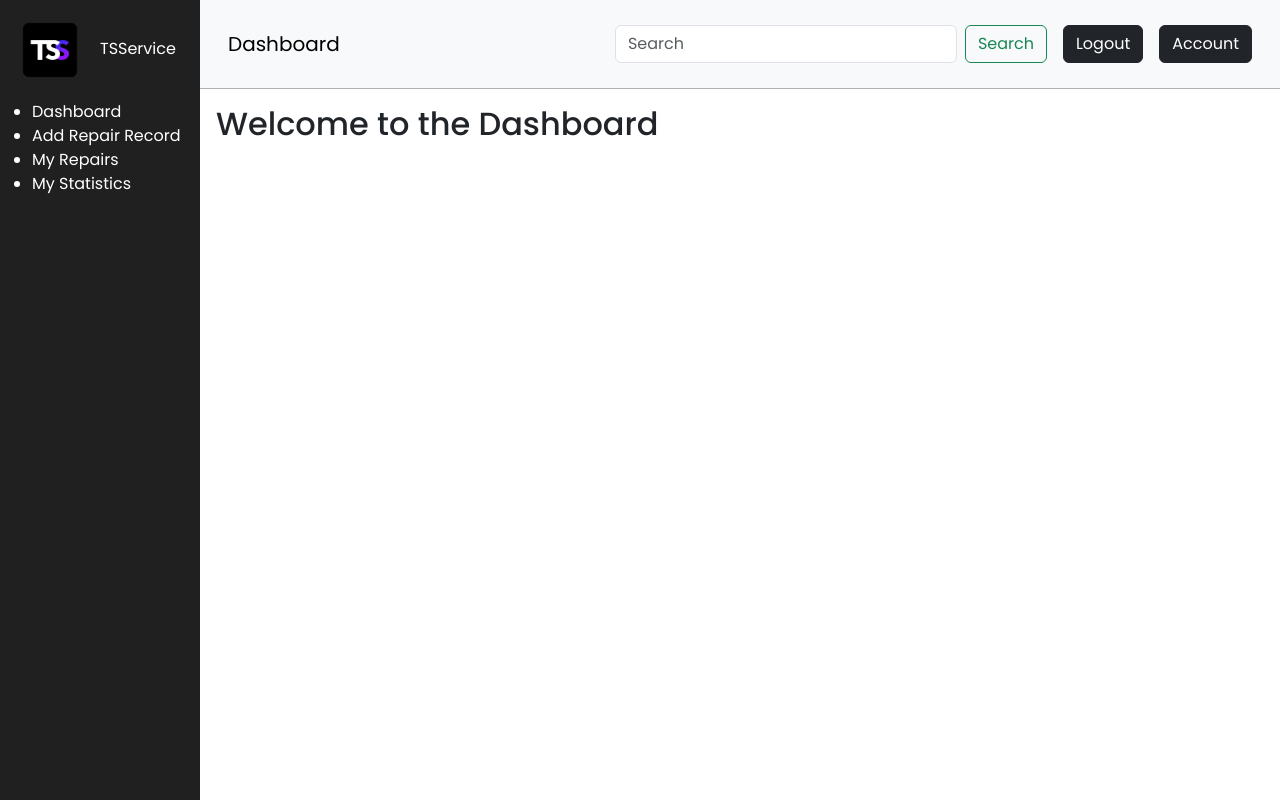
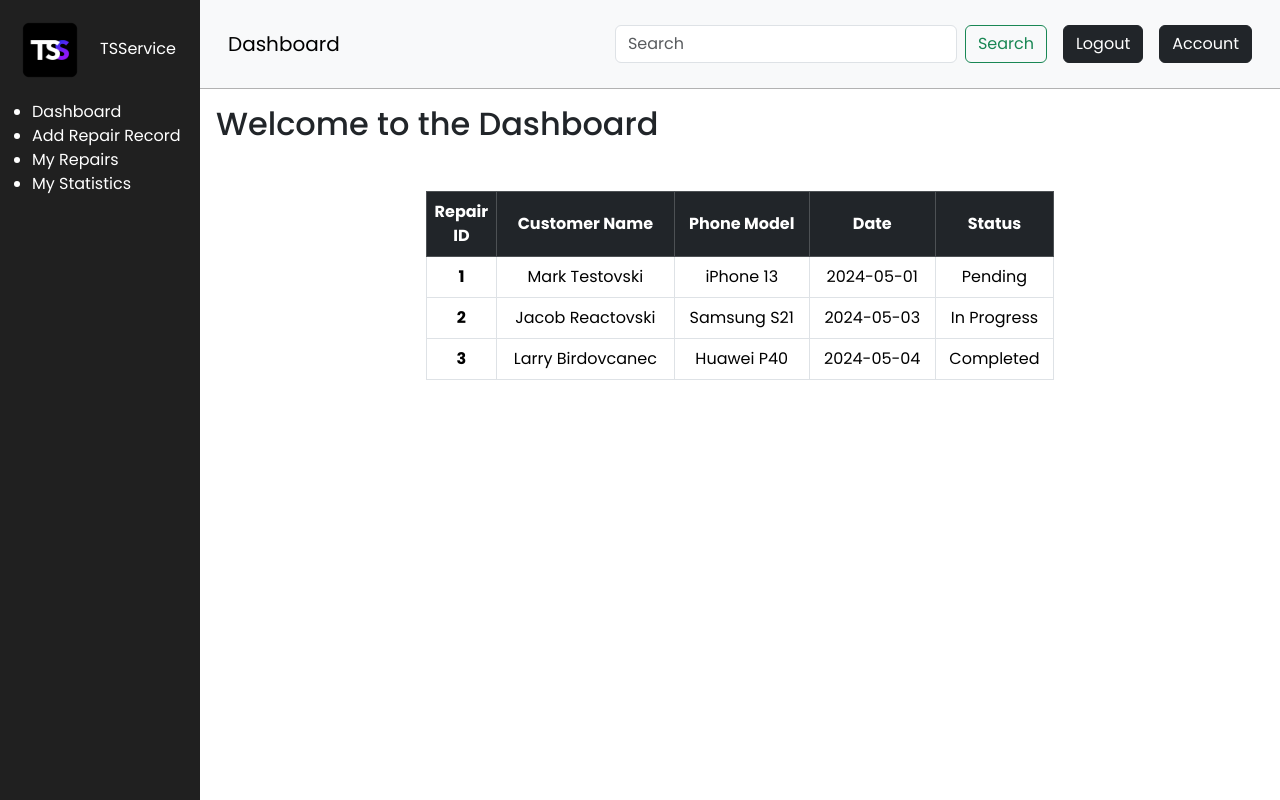
Before and after one commit to nikolamurgo/TSService, a React (Create React App) app in the folder client/: page / in a window 1280 px wide. Built offline with nearby package versions, Linux system fonts and the light colour scheme.

Commit message:
table of repairs initialization

```diff
--- a/client/src/components/ServiceRecord.jsx
+++ b/client/src/components/ServiceRecord.jsx
@@ -1,7 +1,47 @@
+import '../styles/RecordStyles.css'
+
 function ServiceRecord() {
-    return(
-        <div>
+    return (
+        <div className='d-flex justify-content-center mt-5'>
+            <div className='record-container'>
+                <table className="table table-hover table-bordered table-responsive">
+                    <thead className='table-dark'>
+                        <tr>
+                            <th scope="col" className='cell'>Repair ID</th>
+                            <th scope="col">Customer Name</th>
+                            <th scope="col">Phone Model</th>
+                            <th scope="col">Date</th>
+                            <th scope="col">Status</th>
+                        </tr>
+                    </thead>
+                    <tbody>
+                        <tr>
+                            <th scope="row">1</th>
+                            <td>Mark Testovski</td>
+                            <td>iPhone 13</td>
+                            <td>2024-05-01</td>
+                            <td>Pending</td>
+                        </tr>
+                        <tr>
+                            <th scope="row">2</th>
+                            <td>Jacob Reactovski</td>
+                            <td>Samsung S21</td>
+                            <td>2024-05-03</td>
+                            <td>In Progress</td>
+                        </tr>
+                        <tr>
+                            <th scope="row">3</th>
+                            <td>Larry Birdovcanec</td>
+                            <td>Huawei P40</td>
+                            <td>2024-05-04</td>
+                            <td>Completed</td>
+                        </tr>
+                    </tbody>
 
+                </table>
+            </div>
         </div>
     )
 }
+
+export default ServiceRecord
--- a/client/src/pages/Dashboard.jsx
+++ b/client/src/pages/Dashboard.jsx
@@ -1,5 +1,6 @@
 import Sidebar from '../components/Sidebar.jsx'
 import Header from '../components/Header.jsx'
+import ServiceRecord from '../components/ServiceRecord'
 import '../styles/DashboardStyles.css'
 
 function Dashboard() {
@@ -10,6 +11,7 @@ function Dashboard() {
                 <Header />
                 <main className='mainfield'>
                     <h2>Welcome to the Dashboard</h2>
+                    <ServiceRecord />
                 </main>
             </div>
         </div>
--- /dev/null
+++ b/client/src/styles/RecordStyles.css
@@ -0,0 +1,13 @@
+.record-container{
+    width: 90%;
+    max-width: 60%;
+}
+
+.cell {
+    width:10%;
+}
+
+th, td {
+  text-align: center !important;
+  vertical-align: middle !important;
+}
```
